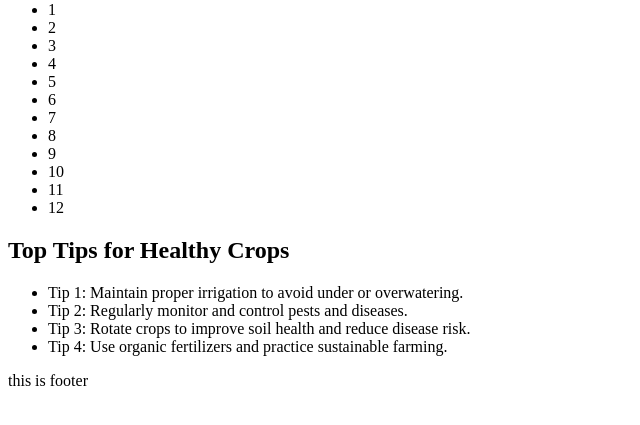
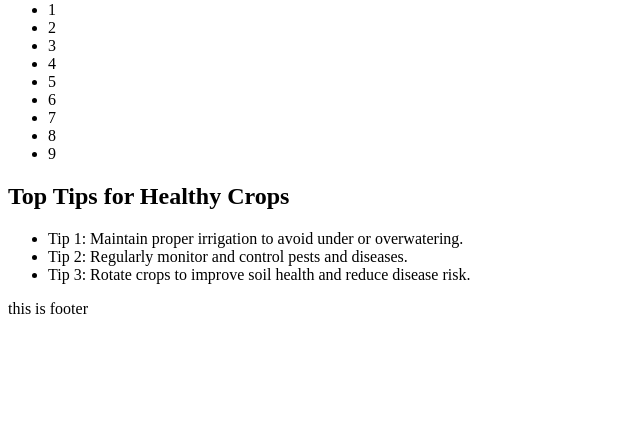
Before and after one commit to NikolayDimov/agronomy, a plain HTML site: page index.html in a window 1280 px wide. Shown: the part 79-504 px from the top of the page, without its empty margins (0-640 px from the left). Drawn offline with Linux system fonts and the light colour scheme.

Commit message:
update main

```diff
--- a/index.html
+++ b/index.html
@@ -20,9 +20,7 @@
             <li>7</li>
             <li>8</li>
             <li>9</li>
-            <li>10</li>
-            <li>11</li>
-            <li>12</li>
+
         </ul></section>
 
         <section>
@@ -31,7 +29,7 @@
               <li>Tip 1: Maintain proper irrigation to avoid under or overwatering.</li>
               <li>Tip 2: Regularly monitor and control pests and diseases.</li>
               <li>Tip 3: Rotate crops to improve soil health and reduce disease risk.</li>
-              <li>Tip 4: Use organic fertilizers and practice sustainable farming.</li>
+
             </ul>
           </section>
 
```
